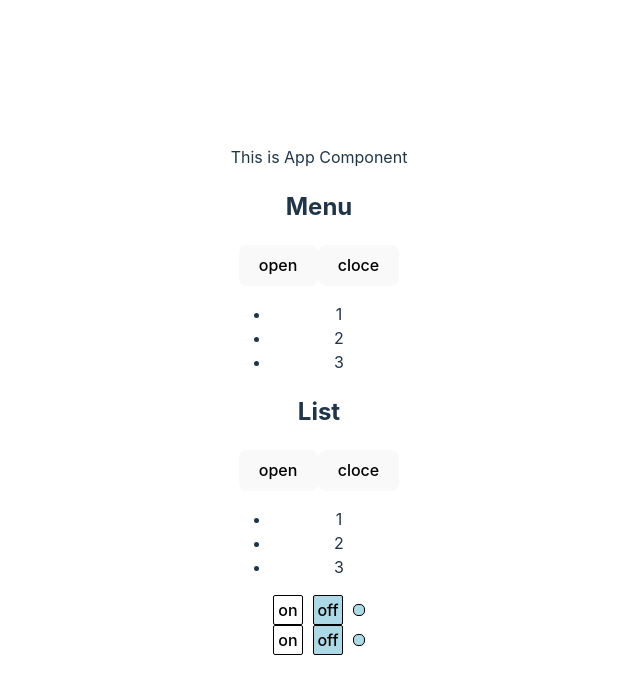
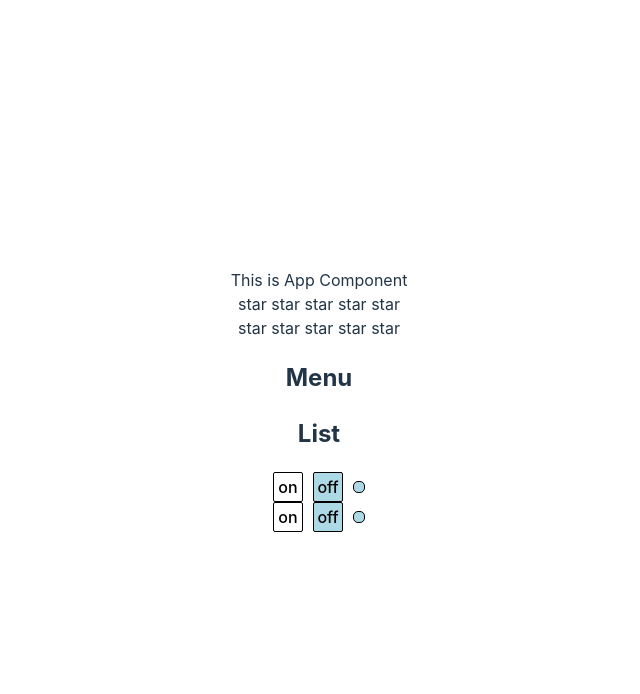
Before and after one commit to IrinaMartArm/Accordion, a React (Vite) app: page / in a window 1280 px wide. Shown: the top 694 px of the page, without its empty margins (321-961 px from the left). Built offline with nearby package versions, Linux system fonts and the light colour scheme.

Commit message:
callBack

```diff
--- a/src/App.tsx
+++ b/src/App.tsx
@@ -1,25 +1,28 @@
-import './App.css'
-import { Accordion } from './components/accordion/Accordion'
-import { Title } from './components/Title'
-import { Rating } from './components/Rating'
-import { OnOff } from './components/OnOff'
+import "./App.css";
+import { Accordion } from "./components/accordion/Accordion";
+import { Title } from "./components/rating/Title";
+import {  UnControlRating } from "./components/rating/UnControlRating";
+import { OnOff } from "./components/OnOff";
+import { Rating } from "./components/rating/Rating";
+import { useState } from "react";
+import { RatingValueType } from "./components/rating/Rating.tsx"
 
 function App() {
-  // const [count, setCount] = useState(0)
+  const [rating, setRating] = useState<RatingValueType>(0)
 
   return (
     <>
       <div>
-        <Title title='This is App Component '/>
-        {/* <Rating value={3}/> */}
-        <Accordion titleValue={'Menu'}/>
-        <Accordion titleValue={'List'}/>
-        {/* <Rating value={4}/> */}
-        <OnOff/>
-        <OnOff/>
+        <Title title="This is App Component " />
+        <UnControlRating/>
+        <Rating value={rating} onClick={setRating}/>
+        <Accordion titleValue={"Menu"} />
+        <Accordion titleValue={"List"} />
+        <OnOff />
+        <OnOff />
       </div>
     </>
-  )
+  );
 }
 
-export default App
+export default App;
--- a/src/components/Star.tsx
+++ /dev/null
@@ -1,5 +0,0 @@
-export const Star = (props: any) => {
-    if(props.selected === true) {
-        return (<span><b>star </b></span>)}
-    else { return (<span>star </span>)}
-}
--- a/src/components/accordion/AccTitle.tsx
+++ b/src/components/accordion/AccTitle.tsx
@@ -1,9 +1,14 @@
 type AccTitlePropsType = {
     title: string
+    onClick: () => void
 }
 
 export const AccTitle = (props: AccTitlePropsType) => {
+
+    const clickHandler = () => {
+        props.onClick()
+    }
     return (
-        <h2>{props.title}</h2>
+        <h2 onClick={clickHandler}>{props.title}</h2>
     );
 }
--- a/src/components/accordion/Accordion.tsx
+++ b/src/components/accordion/Accordion.tsx
@@ -8,13 +8,11 @@ type AccordionPropsType = {
 
 export const Accordion = (props: AccordionPropsType) => {
 
-    let [collapsed, setCollapsed] = useState(false)
+    let [collapsed, setCollapsed] = useState(true)
 
     return (
         <div>
-            <AccTitle title={props.titleValue}/>
-            <button onClick={()=>{setCollapsed(false)}}>open</button>
-            <button onClick={()=>{setCollapsed(true)}}>cloce</button>
+            <AccTitle title={props.titleValue} onClick={()=>{setCollapsed(!collapsed)}}/>
             { !collapsed && <AccordBody/>}
         </div>
     );
--- /dev/null
+++ b/src/components/rating/Rating.tsx
@@ -0,0 +1,22 @@
+import React, { useState } from "react";
+import { Star } from "./Star";
+
+export type RatingValueType = 0 | 1 | 2 | 3 | 4 | 5
+
+type PropsType = {
+    value: RatingValueType
+    onClick: (value: RatingValueType) => void
+}
+
+export const Rating: React.FC< PropsType> = (props: PropsType) => {
+
+    return (
+        <div>
+            <Star selected={props.value > 0} setValue={props.onClick} value={1} />
+            <Star selected={props.value > 1} setValue={props.onClick} value={2} />
+            <Star selected={props.value > 2} setValue={props.onClick} value={3} />
+            <Star selected={props.value > 3} setValue={props.onClick} value={4} />
+            <Star selected={props.value > 4} setValue={props.onClick} value={5} />
+        </div>
+    );
+};
--- /dev/null
+++ b/src/components/rating/Star.tsx
@@ -0,0 +1,18 @@
+import { RatingValueType } from "./Rating"
+
+type PropsType = {
+    selected: boolean
+    value: RatingValueType
+    setValue: (value: RatingValueType)=> void
+}
+
+export const Star = (props: PropsType) => {
+
+    const setValueHandler = () => {
+        props.setValue(props.value)
+    }
+
+    return <span onClick={setValueHandler}>
+                {props.selected ? <b>star </b> : 'star ' }
+            </span>
+}
--- /dev/null
+++ b/src/components/rating/UnControlRating.tsx
@@ -0,0 +1,30 @@
+import { useState } from "react";
+
+type PropsType = {
+    selected: boolean
+    setValue: ()=> void
+}
+
+export const UnControlRating = () => {
+    let [value, setValue] = useState(0);
+
+    return (
+        <div>
+        <Star selected={value > 0} setValue={()=>setValue(1)}/>
+        <Star selected={value > 1} setValue={()=>setValue(2)}/>
+        <Star selected={value > 2} setValue={()=>setValue(3)}/>
+        <Star selected={value > 3} setValue={()=>setValue(4)}/>
+        <Star selected={value > 4} setValue={()=>setValue(5)}/>
+        </div>
+    );
+};
+const Star = (props: PropsType) => {
+
+    const setValueHandler = () => {
+        props.setValue()
+    }
+
+    return <span onClick={setValueHandler}>
+                {props.selected ? <b>star </b> : 'star ' }
+            </span>
+}
```
Also changed, not shown: src/components/Rating.tsx (deleted, +0 -17 lines), src/components/rating/Title.tsx (renamed from src/components/Title.tsx).
